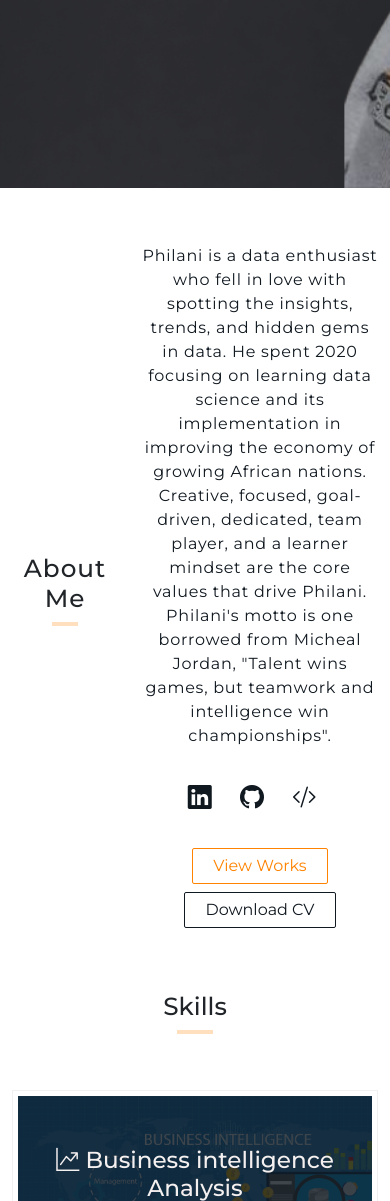
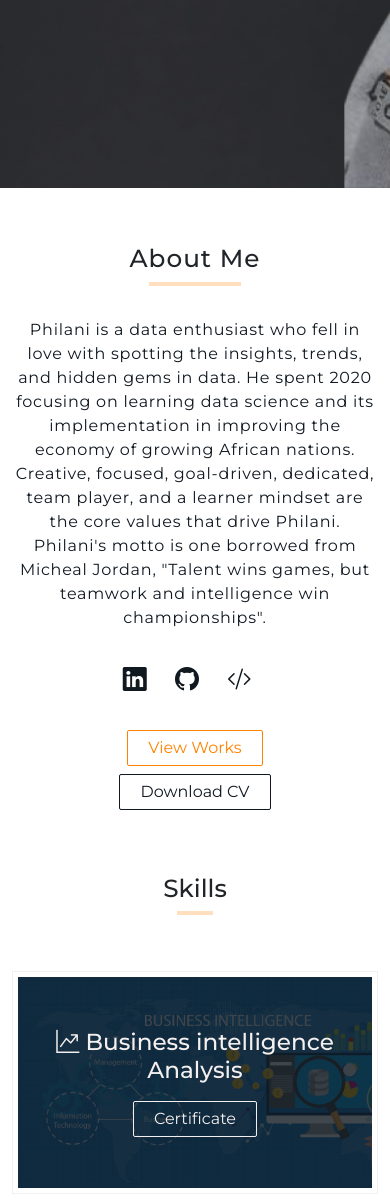
Before and after one commit to PhilaniAntony/meetphilani, a Django app: page / in a window 390 px wide. Shown: the part 656-1857 px from the top of the page. Run offline with Django 3.2, Linux system fonts and the light colour scheme; some libraries are stand-ins or nearby versions; some web fonts are replaced.

Commit message:
final presentation

```diff
--- a/static/css/sass/pages/_home.scss
+++ b/static/css/sass/pages/_home.scss
@@ -12,6 +12,7 @@
     margin-right: auto;
     @media (max-width: 425px) {
       margin: auto;
+      margin-bottom: 2rem;
     }
   }
   &-summary {
--- a/static/css/styles.css
+++ b/static/css/styles.css
@@ -341,6 +341,7 @@ a.logo:hover {
 @media (max-width: 425px) {
   .aboutme-underliner {
     margin: auto;
+    margin-bottom: 2rem;
   }
 }
 .aboutme-summary {
--- a/templates/index.html
+++ b/templates/index.html
@@ -78,11 +78,11 @@
     <div class="aboutme" id="aboutme">
         <div class="container">
             <div class="row align-items-center">
-                <div class="col-4">
+                <div class="col-sm-12 col-md-4">
                     <h2 class="aboutme-heading"> About Me </h2>
                     <hr class="aboutme-underliner" />
                 </div>
-                <div class="col-8">
+                <div class="col-sm-12 col-md-8">
                     <p class="aboutme-summary">
                         Philani is a data enthusiast who fell in love with spotting the insights, trends,
                         and hidden gems in data. He spent 2020 focusing on learning data science and its implementation in improving the economy of
@@ -578,7 +578,7 @@ message_box.className = 'form-control'
 </script>
     <!-- Option 1: Bootstrap Bundle with Popper -->
     <script src="https://cdn.jsdelivr.net/npm/bootstrap@5.0.0-beta1/dist/js/bootstrap.bundle.min.js" integrity="sha384-ygbV9kiqUc6oa4msXn9868pTtWMgiQaeYH7/t7LECLbyPA2x65Kgf80OJFdroafW" crossorigin="anonymous"></script>
-    <script type="text/javascript" src="https://platform.linkedin.com/badges/js/profile.js" async defer></script>
+    <script src="https://cdn.jsdelivr.net/npm/lax@0.0.40/lax.min.js"  crossorigin="anonymous"></script>
 </body>
 
 </html>
--- a/templates/portfolio.html
+++ b/templates/portfolio.html
@@ -313,6 +313,7 @@
 
     <!-- Option 1: Bootstrap Bundle with Popper -->
     <script src="https://cdn.jsdelivr.net/npm/bootstrap@5.0.0-beta1/dist/js/bootstrap.bundle.min.js" integrity="sha384-ygbV9kiqUc6oa4msXn9868pTtWMgiQaeYH7/t7LECLbyPA2x65Kgf80OJFdroafW" crossorigin="anonymous"></script>
+    <script src="https://cdn.jsdelivr.net/npm/lax@0.0.40/lax.min.js"  crossorigin="anonymous"></script>
     <script>
         /* Because i didnt set placeholder values in forms.py they will be set here using vanilla Javascript
 //We start indexing at one because CSRF_token is considered and input field
```
Also changed, not shown: 1 other file.
